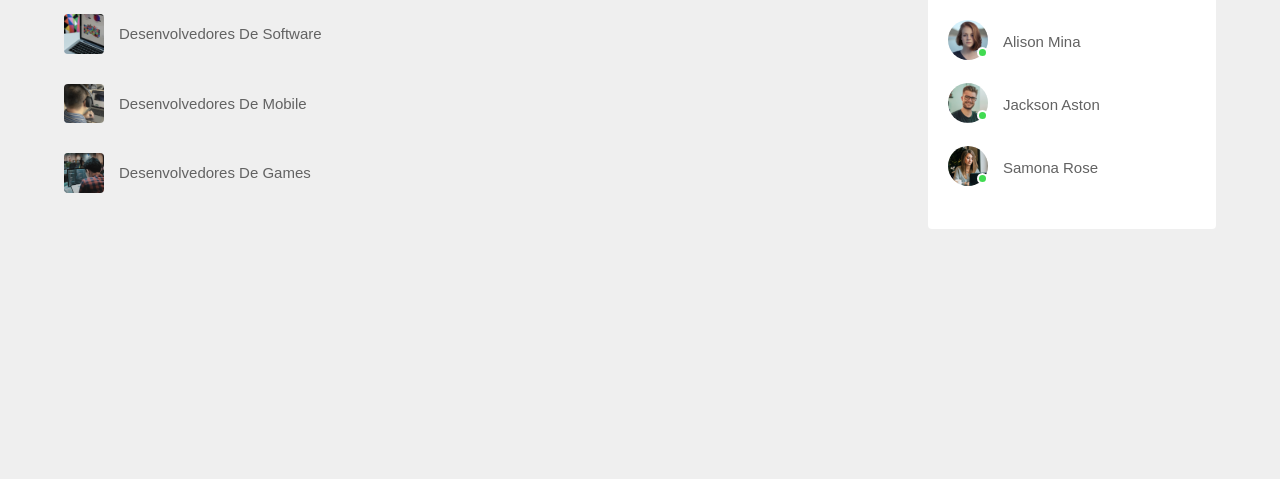
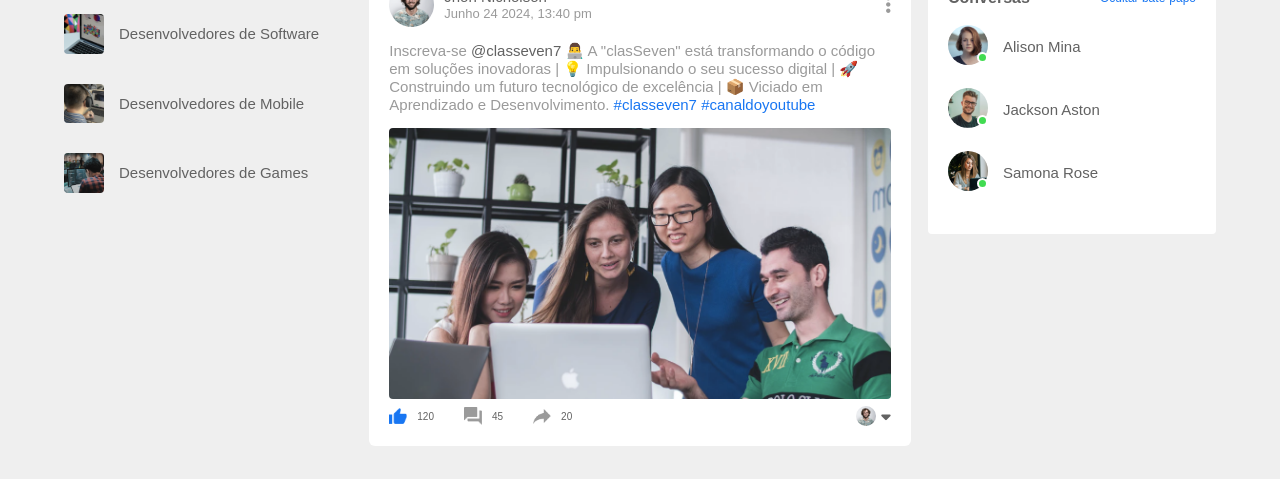
Before and after one commit to clasSeven7/code-connect-frontend, a plain HTML site: page index.html in a window 1280 px wide. Shown: the part 500-979 px from the top of the page. Before the commit the page ends 800 px from the top, so only its background shows below. Drawn offline with Linux system fonts and the light colour scheme.

Commit message:
chore: Add favicon to the website and update post container layout

```diff
--- a/index.html
+++ b/index.html
@@ -4,6 +4,11 @@
     <meta charset="UTF-8" />
     <meta name="viewport" content="width=device-width, initial-scale=1.0" />
     <link rel="stylesheet" href="./src/css/styles.css" />
+    <link
+      rel="shortcut icon"
+      href="./src/assets/logo-codeconnect.ico"
+      type="image/x-icon"
+    />
     <link
       rel="stylesheet"
       href="https://cdnjs.cloudflare.com/ajax/libs/font-awesome/6.5.2/css/all.min.css"
@@ -178,6 +183,54 @@
             </div>
           </div>
         </div>
+
+        <div class="post-container">
+          <div class="post-row">
+            <div class="user-profile">
+              <img src="./src/assets/profile-pic.png" alt="" />
+              <div>
+                <p>Jhon Nicholson</p>
+                <span>Junho 24 2024, 13:40 pm</span>
+              </div>
+            </div>
+            <a href="#"><i class="fas fa-ellipsis-v"></i></a>
+          </div>
+
+          <p class="post-text">
+            Inscreva-se <span>@classeven7</span> 👨‍💻 A "clasSeven" está
+            transformando o código em soluções inovadoras | 💡 Impulsionando o
+            seu sucesso digital | 🚀 Construindo um futuro tecnológico de
+            excelência | 📦 Viciado em Aprendizado e Desenvolvimento.
+            <a href="#">#classeven7</a>
+            <a href="#">#canaldoyoutube</a>
+          </p>
+          <img
+            class="post-img"
+            src="./src/assets/feed-image-1.png"
+            alt="Pessoas conversando em um escritório"
+          />
+
+          <div class="post-row">
+            <div class="activity-icons">
+              <div>
+                <img src="./src/assets/like-blue.png" alt="Joinha azul" />
+                120
+              </div>
+              <div>
+                <img src="./src/assets/comments.png" alt="2 balões branco" />
+                45
+              </div>
+              <div>
+                <img src="./src/assets/share.png" alt="Seta pro lado" />
+                20
+              </div>
+            </div>
+            <div class="post-profile-icon">
+              <img src="./src/assets/profile-pic.png" alt="" />
+              <i class="fas fa-caret-down"></i>
+            </div>
+          </div>
+        </div>
       </div>
       <div class="right-sidebar">
         <div class="sidebar-title">
--- a/src/css/styles.css
+++ b/src/css/styles.css
@@ -5,6 +5,7 @@
   --secondary-color: #efefef;
   --ternary-color: #cbdffa;
   --quaternary-color: #626262;
+  --quinary-color: #9a9a9a;
   --online-color: #41db51;
   --transition: all 0.3s linear;
 
@@ -22,7 +23,6 @@
   outline: none;
   border: none;
   text-decoration: none;
-  text-transform: capitalize;
   transition: all 0.2s linear;
 }
 
@@ -409,3 +409,84 @@ nav {
   width: 2rem;
   margin-right: 1rem;
 }
+
+.post-container {
+  width: 100%;
+  background: #fff;
+  border-radius: 0.6rem;
+  padding: 2rem;
+  color: var(--quaternary-color);
+  margin: 2rem 0;
+}
+
+.user-profile span {
+  font-size: 1.3rem;
+  color: var(--quinary-color);
+}
+
+.post-text {
+  color: var(--quinary-color);
+  margin: 1.5rem 0;
+  font-size: 1.5rem;
+}
+
+.post-text span {
+  color: var(--quaternary-color);
+  font-weight: 500;
+}
+
+.post-text a {
+  color: var(--primary-color);
+  text-decoration: none;
+}
+
+.post-img {
+  width: 100%;
+  border-radius: 0.4rem;
+  margin-bottom: 0.5rem;
+}
+
+.post-row {
+  display: flex;
+  align-items: center;
+  justify-content: space-between;
+}
+
+.activity-icons {
+  display: flex;
+  align-items: center;
+}
+
+.activity-icons div img {
+  width: 1.8rem;
+  margin-right: 1rem;
+}
+
+.activity-icons div {
+  display: inline-flex;
+  align-items: center;
+  margin-right: 3rem;
+}
+
+.post-profile-icon {
+  display: flex;
+  align-items: center;
+}
+
+.post-profile-icon i {
+  font-size: 1.5rem;
+}
+
+.post-profile-icon img {
+  width: 2rem;
+  border-radius: 50%;
+  margin-right: 0.5rem;
+}
+
+.post-row a i {
+  font-size: 2rem;
+}
+
+.post-row a {
+  color: var(--quinary-color);
+}
```
Also changed, not shown: src/assets/logo-codeconnect.ico (added).
